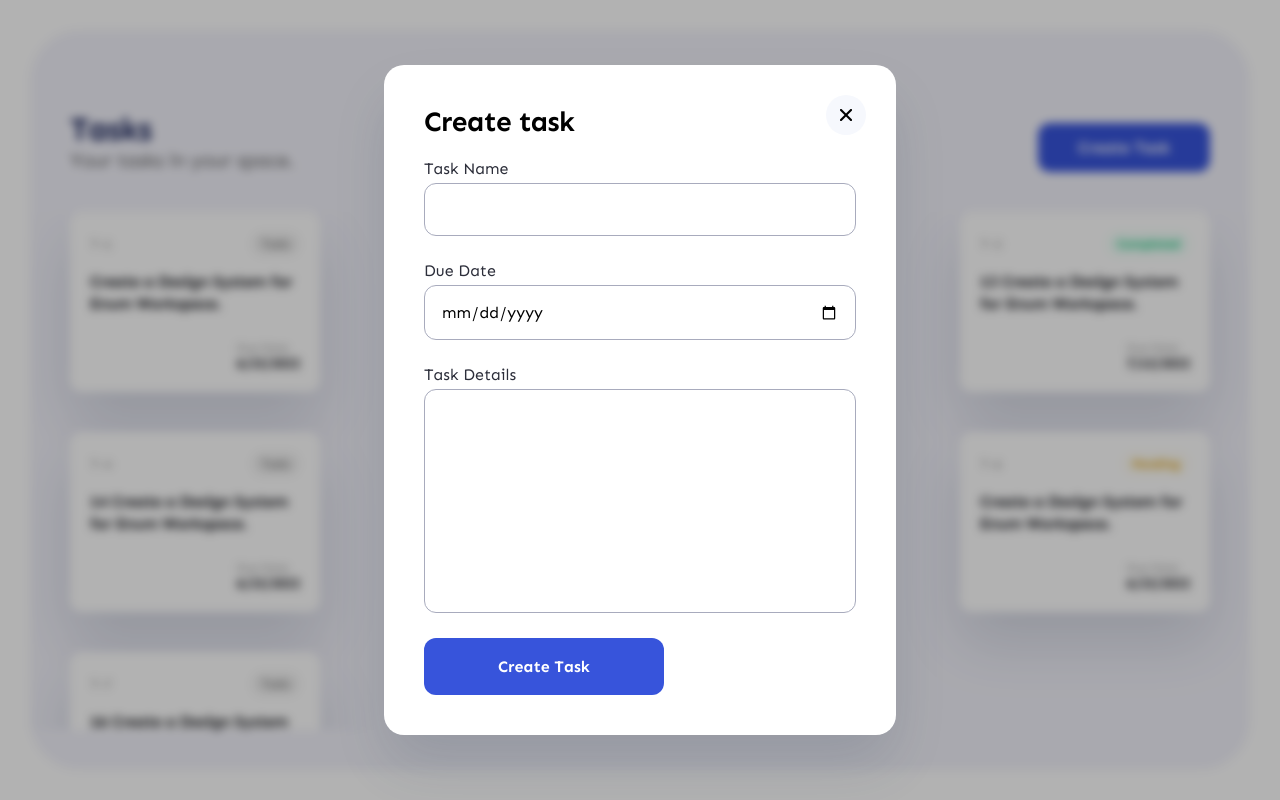
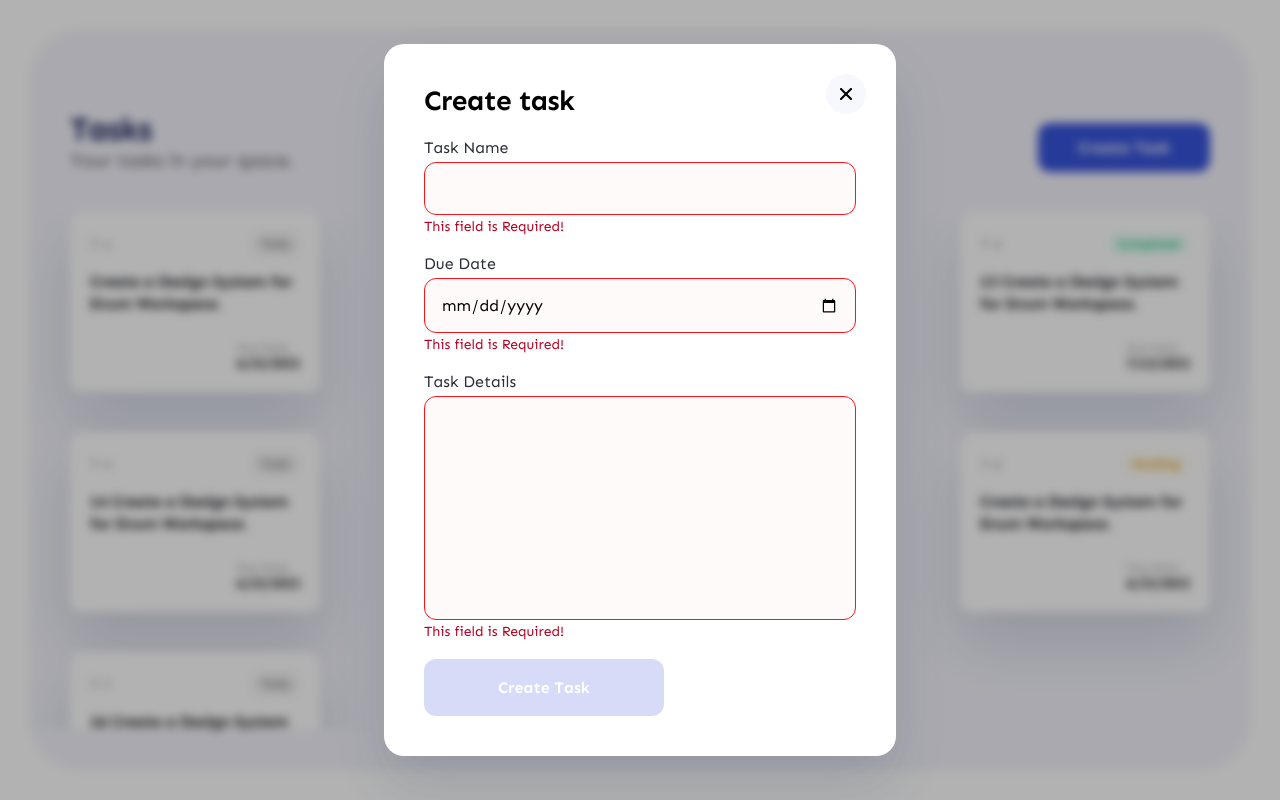
Before and after one commit to shapovalov-sasha/Task-Manager, a React (Create React App) app: page / in a window 1280 px wide. Both pictures are taken after a click on the button "Create Task". Built offline with nearby package versions, Linux system fonts and the light colour scheme.

Commit message:
useEffect

```diff
--- a/package.json
+++ b/package.json
@@ -6,6 +6,7 @@
     "@testing-library/jest-dom": "^5.16.4",
     "@testing-library/react": "^13.3.0",
     "@testing-library/user-event": "^13.5.0",
+    "clsx": "^1.2.1",
     "react": "^18.2.0",
     "react-dom": "^18.2.0",
     "react-scripts": "5.0.1",
--- a/src/components/forms/CreateTaskForm.css
+++ b/src/components/forms/CreateTaskForm.css
@@ -10,6 +10,11 @@
   font-size: 16px;
   line-height: 19px;
   color: #2c2e3a;
+}
+
+input,
+textarea {
+  outline: none;
 }
 
 .input-primary {
@@ -38,6 +43,7 @@ p.error-message {
   font-size: 14px;
   line-height: 14px;
   color: #b80020;
+  height: 14px;
 }
 
 textarea.input-primary {
--- a/src/components/forms/CreateTaskForm.jsx
+++ b/src/components/forms/CreateTaskForm.jsx
@@ -1,4 +1,5 @@
-import React, { useState } from "react";
+import React, { useState, useEffect } from "react";
+import clsx from "clsx";
 import "./CreateTaskForm.css";
 
 const CreateTaskForm = (props) => {
@@ -11,6 +12,54 @@ const CreateTaskForm = (props) => {
     taskDetails: "",
     isValid: true,
   });
+
+  useEffect(() => {
+    if (taskName.length === 0) {
+      setFormValidation((prevState) => ({
+        ...prevState,
+        taskName: "This field is Required!",
+        isValid: false,
+      }));
+    } else {
+      setFormValidation((prevState) => ({
+        ...prevState,
+        taskName: "",
+        isValid: true,
+      }));
+    }
+  }, [taskName]);
+
+  useEffect(() => {
+    if (dueDate.length === 0) {
+      setFormValidation((prevState) => ({
+        ...prevState,
+        dueDate: "This field is Required!",
+        isValid: false,
+      }));
+    } else {
+      setFormValidation((prevState) => ({
+        ...prevState,
+        dueDate: "",
+        isValid: true,
+      }));
+    }
+  }, [dueDate]);
+
+  useEffect(() => {
+    if (taskDetails.length === 0) {
+      setFormValidation((prevState) => ({
+        ...prevState,
+        taskDetails: "This field is Required!",
+        isValid: false,
+      }));
+    } else {
+      setFormValidation((prevState) => ({
+        ...prevState,
+        taskDetails: "",
+        isValid: true,
+      }));
+    }
+  }, [taskDetails]);
 
   const handleNameChange = (event) => {
     setTaskName(event.target.value);
@@ -51,10 +100,12 @@ const CreateTaskForm = (props) => {
             value={taskName}
             name="taskName"
             onChange={handleNameChange}
-            className="input-primary"
+            className={clsx("input-primary", {
+              ["error"]: formValidation.taskName,
+            })}
             type="text"
           />
-          <p className="error-message"></p>
+          <p className="error-message">{formValidation.taskName}</p>
         </div>
 
         <div className="form-row">
@@ -63,10 +114,12 @@ const CreateTaskForm = (props) => {
             value={dueDate}
             name="dueDate"
             onChange={handleDateChange}
-            className="input-primary"
+            className={clsx("input-primary", {
+              ["error"]: formValidation.dueDate,
+            })}
             type="date"
           />
-          <p className="error-message"></p>
+          <p className="error-message">{formValidation.dueDate}</p>
         </div>
 
         <div className="form-row">
@@ -75,11 +128,13 @@ const CreateTaskForm = (props) => {
             value={taskDetails}
             name="taskDetails"
             onChange={handleDetailsChange}
-            className="input-primary"
+            className={clsx("input-primary", {
+              ["error"]: formValidation.taskDetails,
+            })}
             cols="30"
             rows="10"
           ></textarea>
-          <p className="error-message"></p>
+          <p className="error-message">{formValidation.taskDetails}</p>
         </div>
 
         <button
```
Also changed, not shown: 1 other file (tests, documents, lock files or other folders).
